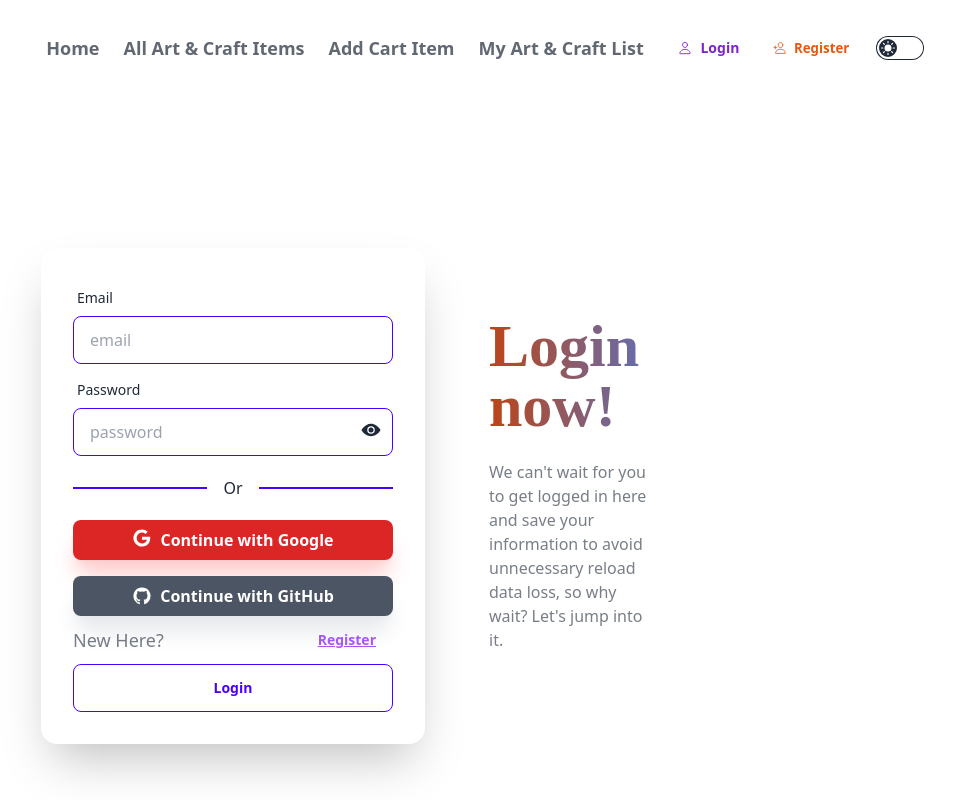
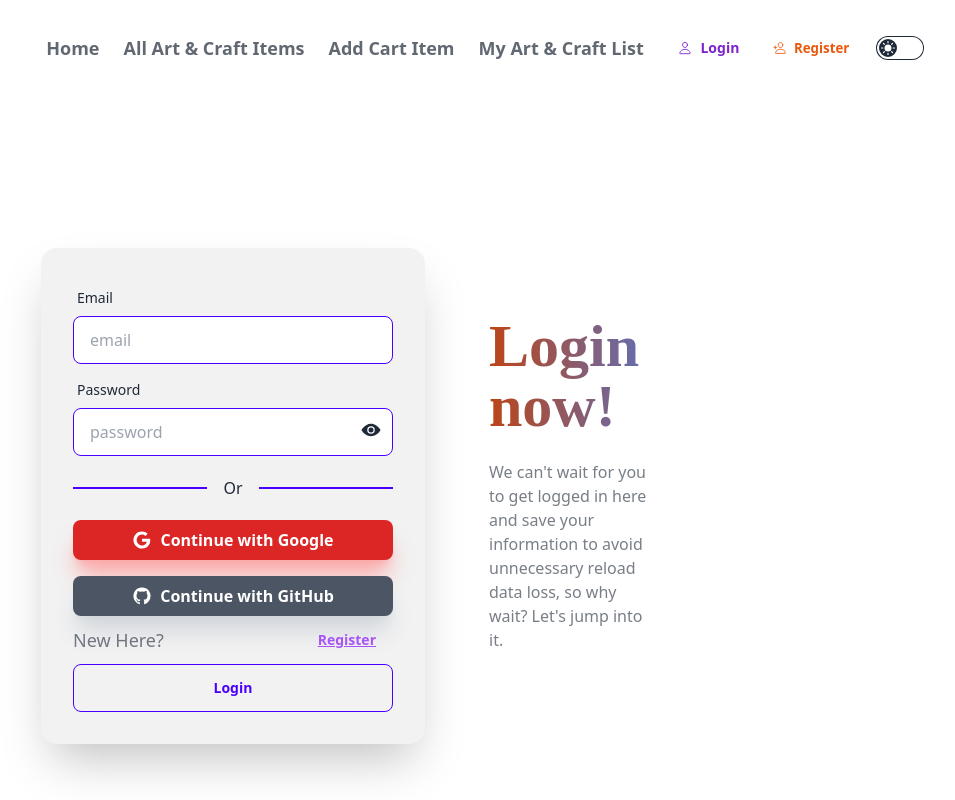
Before and after one commit to rafiferdos/canvas-whisper, a React (Vite) app: page /login in a window 1280 px wide. Shown: the top 800 px of the page, without its empty margins (295-1250 px from the left). Built offline with nearby package versions, Linux system fonts and the light colour scheme; no server answers; a web font is replaced by a local one.

Commit message:
Update FirebaseProvider usage and modify Navbar component

```diff
--- a/src/FirebaseProvider/FirebaseProvider.jsx
+++ b/src/FirebaseProvider/FirebaseProvider.jsx
@@ -1,14 +1,15 @@
-import {createContext} from "react";
-import {createUserWithEmailAndPassword, onAuthStateChanged, signInWithEmailAndPassword, GoogleAuthProvider, signInWithPopup, GithubAuthProvider, signOut} from "firebase/auth";
+import { createContext } from "react";
+import { createUserWithEmailAndPassword, onAuthStateChanged, signInWithEmailAndPassword, GoogleAuthProvider, signInWithPopup, GithubAuthProvider, signOut } from "firebase/auth";
 import auth from "../firebase/firebase.config.js";
-import {useState, useEffect} from "react";
+import { useState, useEffect } from "react";
 
 export const AuthContext = createContext(null)
 
 
 // eslint-disable-next-line react/prop-types
-const FirebaseProvider = ({children}) => {
-    const [loading , setLoading] = useState(true)
+const FirebaseProvider = ({ children }) => {
+    const [loading, setLoading] = useState(true)
+    const [theme, setTheme] = useState(localStorage.getItem('theme') ? localStorage.getItem('theme') : 'light')
 
     const googleProvider = new GoogleAuthProvider()
     const githubProvider = new GithubAuthProvider()
@@ -78,7 +79,9 @@ const FirebaseProvider = ({children}) => {
         signInWithGithub,
         logout,
         loading,
-        user
+        user,
+        theme,
+        setTheme
     }
 
     return (
--- a/src/Routes/Routes.jsx
+++ b/src/Routes/Routes.jsx
@@ -7,6 +7,7 @@ import AddCartItem from "../pages/AddCartItem"
 import MyArtAndCraftList from "../pages/MyArtAndCraftList"
 import Login from "../pages/Login"
 import Register from "../pages/Register"
+import PrivateRoutes from "../components/PrivateRoutes"
 
 const router = createBrowserRouter([
     {
@@ -28,7 +29,10 @@ const router = createBrowserRouter([
             },
             {
                 path: '/my_art_and_craft_list',
-                element: <MyArtAndCraftList />
+                element:
+                    <PrivateRoutes>
+                        <MyArtAndCraftList />
+                    </PrivateRoutes>
             },
             {
                 path: '/login',
--- a/src/components/Navbar.jsx
+++ b/src/components/Navbar.jsx
@@ -1,16 +1,16 @@
 import { Link, NavLink } from "react-router-dom";
 import { IoPersonOutline } from "react-icons/io5";
 import { IoPersonAddOutline } from "react-icons/io5";
-import { useContext, useEffect, useState } from "react";
+import { useContext, useEffect } from "react";
 import { AuthContext } from "../FirebaseProvider/FirebaseProvider";
-
 
 
 const Navbar = () => {
 
     const { user, logout } = useContext(AuthContext)
 
-    const [theme, setTheme] = useState(localStorage.getItem('theme') ? localStorage.getItem('theme') : 'light')
+    // const [theme, setTheme] = useState(localStorage.getItem('theme') ? localStorage.getItem('theme') : 'light')
+    const {theme, setTheme} = useContext(AuthContext)
     const toggleTheme = (e) => {
         if (e.target.checked)
             setTheme('dark')
--- /dev/null
+++ b/src/components/PrivateRoutes.jsx
@@ -0,0 +1,17 @@
+import { useContext } from "react";
+import { Navigate, useLocation } from "react-router-dom";
+import { AuthContext } from "../FirebaseProvider/FirebaseProvider";
+
+
+// eslint-disable-next-line react/prop-types
+const PrivateRoutes = ({children}) => {
+    const location = useLocation()
+
+    const {user} = useContext(AuthContext)
+
+    if (!user)
+        return <Navigate to='/login' state={location?.pathname || '/'} />
+    return children
+};
+
+export default PrivateRoutes;
--- a/src/pages/Login.jsx
+++ b/src/pages/Login.jsx
@@ -10,12 +10,7 @@ import { toast, ToastContainer } from "react-toastify";
 
 const Login = () => {
 
-    // Swal.fire({
-    //     title: 'Error!',
-    //     text: 'Do you want to continue',
-    //     icon: 'error',
-    //     confirmButtonText: 'Cool'
-    //   })
+    const {theme} = useContext(AuthContext)
 
     const [showPassword, setShowPassword] = useState(false)
     const togglePasswordVisibility = () => {
@@ -87,7 +82,7 @@ const Login = () => {
                         <h1 className="font-bold text-2xl lg:text-6xl md:text-4xl bg-gradient-to-r from-orange-700 via-blue-500 to-purple-800 text-transparent bg-clip-text animate-gradient bg-300% font-madimi">Login now!</h1>
                         <p className="py-6 opacity-60">We can&apos;t wait for you to get logged in here and save your information to avoid unnecessary reload data loss, so why wait? Let&apos;s jump into it.</p>
                     </div>
-                    <div className="card shrink-0 w-full max-w-sm shadow-2xl bg-base-100" data-aos="fade-right" data-aos-duration="1000">
+                    <div className="card shrink-0 w-full max-w-sm shadow-2xl bg-base-200" data-aos="fade-right" data-aos-duration="1000">
                         <form className="card-body" onSubmit={handleSubmit(onSubmit)}>
                             <div className="form-control">
                                 <label className="label">
@@ -118,7 +113,7 @@ const Login = () => {
                                     onClick={() => handleSocialLogin(signInWithGoogle)}
                                     // onClick={() => signInWithGoogle()}
                                     type="button"
-                                    className="py-2 mb-4 px-4 flex justify-center items-centers shadow-red-200 hover:shadow-red-300 shadow-xl bg-red-600 hover:bg-red-700 focus:ring-red-500 focus:ring-offset-red-200 text-white w-full transition ease-in duration-200 text-center text-base font-semibold focus:outline-none focus:ring-2 focus:ring-offset-2  rounded-lg ">
+                                    className={theme === 'light' ? "py-2 mb-4 px-4 flex justify-center items-center shadow-red-300 hover:shadow-red-400 shadow-xl bg-red-600 hover:bg-red-700 focus:ring-red-500 focus:ring-offset-red-200 text-white w-full transition ease-in duration-200 text-center text-base font-semibold focus:outline-none focus:ring-2 focus:ring-offset-2 rounded-lg" : "py-2 mb-4 px-4 flex justify-center items-center shadow-red-800 hover:shadow-red-900 shadow-xl bg-red-700 hover:bg-red-800 focus:ring-red-500 focus:ring-offset-red-200 text-white w-full transition ease-in duration-200 text-center text-base font-semibold focus:outline-none focus:ring-2 focus:ring-offset-2 rounded-lg"}>
                                     <svg width="20" height="20" fill="currentColor" className="mr-2"
                                         viewBox="0 0 1792 1792" xmlns="http://www.w3.org/2000/svg">
                                         <path
@@ -131,7 +126,7 @@ const Login = () => {
                                     onClick={() => handleSocialLogin(signInWithGithub)}
                                     // onClick={() => signInWithGithub()}
                                     type="button"
-                                    className="py-2 px-4 flex justify-center items-center shadow-xl shadow-gray-200 hover:shadow-gray-300 bg-gray-600 hover:bg-gray-700 focus:ring-gray-500 focus:ring-offset-gray-200 text-white w-full transition ease-in duration-200 text-center text-base font-semibold  focus:outline-none focus:ring-2 focus:ring-offset-2  rounded-lg ">
+                                    className={theme === 'light' ? "py-2 px-4 flex justify-center items-center shadow-xl shadow-gray-300 hover:shadow-gray-400 bg-gray-600 hover:bg-gray-700 focus:ring-gray-500 focus:ring-offset-gray-200 text-white w-full transition ease-in duration-200 text-center text-base font-semibold  focus:outline-none focus:ring-2 focus:ring-offset-2  rounded-lg " : "py-2 px-4 flex justify-center items-center shadow-xl shadow-gray-700 hover:shadow-gray-600 bg-gray-600 hover:bg-gray-700 focus:ring-gray-500 focus:ring-offset-gray-800 text-white w-full transition ease-in duration-200 text-center text-base font-semibold  focus:outline-none focus:ring-2 focus:ring-offset-2  rounded-lg "}>
                                     <svg xmlns="http://www.w3.org/2000/svg" width="20" height="20" fill="currentColor"
                                         className="mr-2" viewBox="0 0 1792 1792">
                                         <path
```
Also changed, not shown: src/main.jsx (+5 -5 lines). Lines whose indentation alone changed are shown as unchanged.
